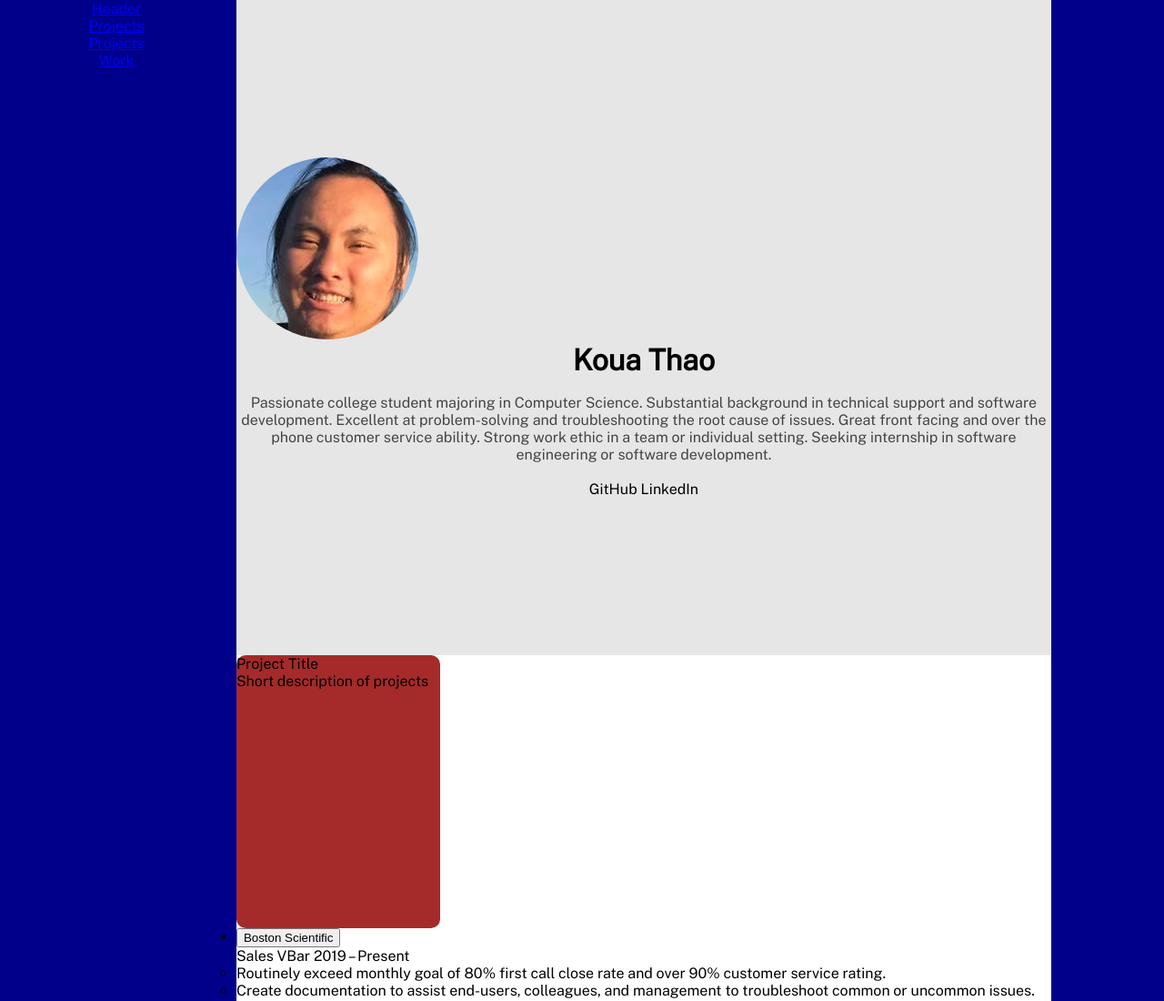
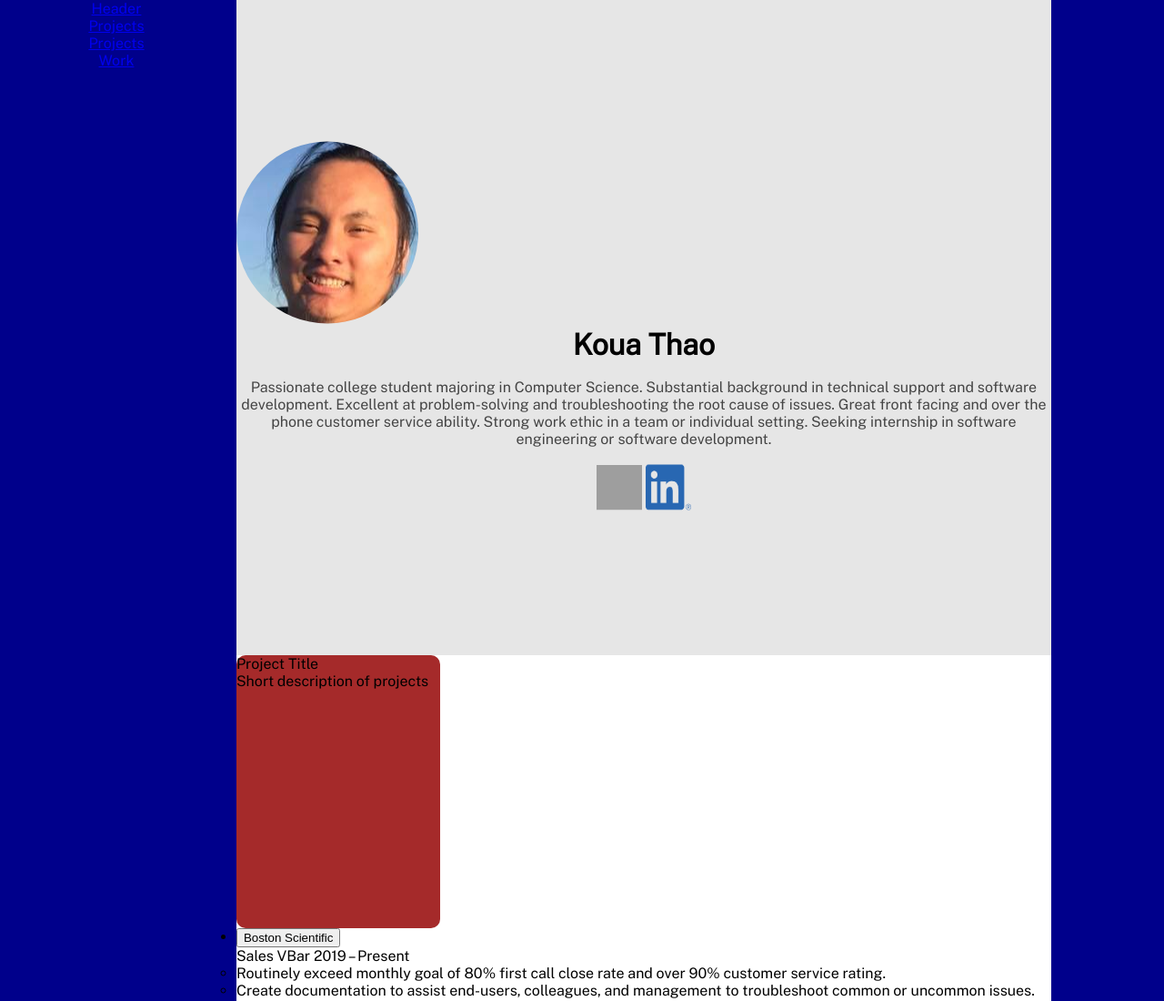
Before and after one commit to kthao91/kthao91.github.io, a plain HTML site: page index.html in a window 1280 px wide. Shown: the top 1100 px of the page at 91% size. Drawn offline with nearby package versions, Linux system fonts and the light colour scheme; grey boxes are pictures that could not be loaded.

Commit message:
adding more to header
fix logo

```diff
--- a/css/main.css
+++ b/css/main.css
@@ -71,6 +71,11 @@ h3 {
     opacity: .7;
 }
 
+.icon_size {
+    width: 50px;
+    height: 50px;
+}
+
 
 /*Main header*/
 
--- a/index.html
+++ b/index.html
@@ -30,11 +30,13 @@
     <div id="info">
         <div id="main" class="main_color main_size">
             <div class="center">
-                <div class="circleHolder mobileNone">
-                    <img src="/asset/port.jpg">
+                <div>
+                    <div class="circleHolder mobileNone">
+                        <img src="/asset/port.jpg">
+                    </div>
+
+                    <h1 class="main_align">Koua Thao</h1>
                 </div>
-
-                <h1 class="main_align">Koua Thao</h1>
                 <br>
                 <span id="description" class="main_align faded_text">Passionate college student majoring in Computer Science. Substantial background in
                 technical support and software development. Excellent at problem-solving and troubleshooting the root
@@ -44,8 +46,8 @@
             </span>
                 <br>
                 <div id="socialmedia" class="main_align">
-                    <span>GitHub</span>
-                    <span>LinkedIn</span>
+                    <span><a href="https://github.com/kthao91"><img class="icon_size" src="./asset/Octocat/Octocat.png"></a></span>
+                    <span><a href="https://www.linkedin.com/in/koua-thao-359579101/"><img class="icon_size" src="./asset/LinkedIn-Logos/LI-In-Bug.png"></a></span>
 
                 </div>
             </div>
```
Also changed, not shown: asset/LinkedIn-Logos/LI-In-Bug.png (added), asset/LinkedIn-Logos/LI-Logo.png (added), asset/Octocat/Octocat.jpg (added), 1 other file.
